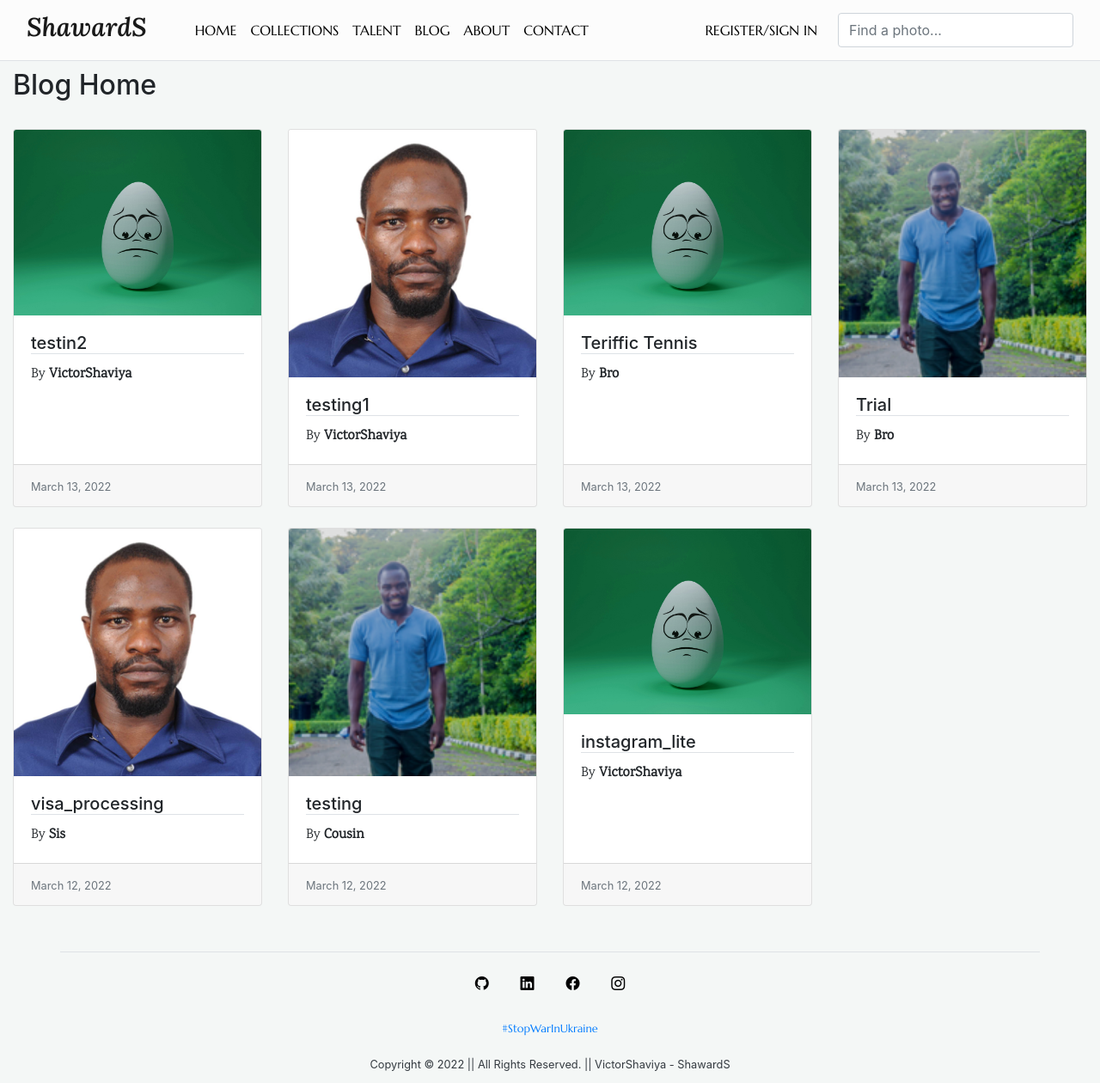
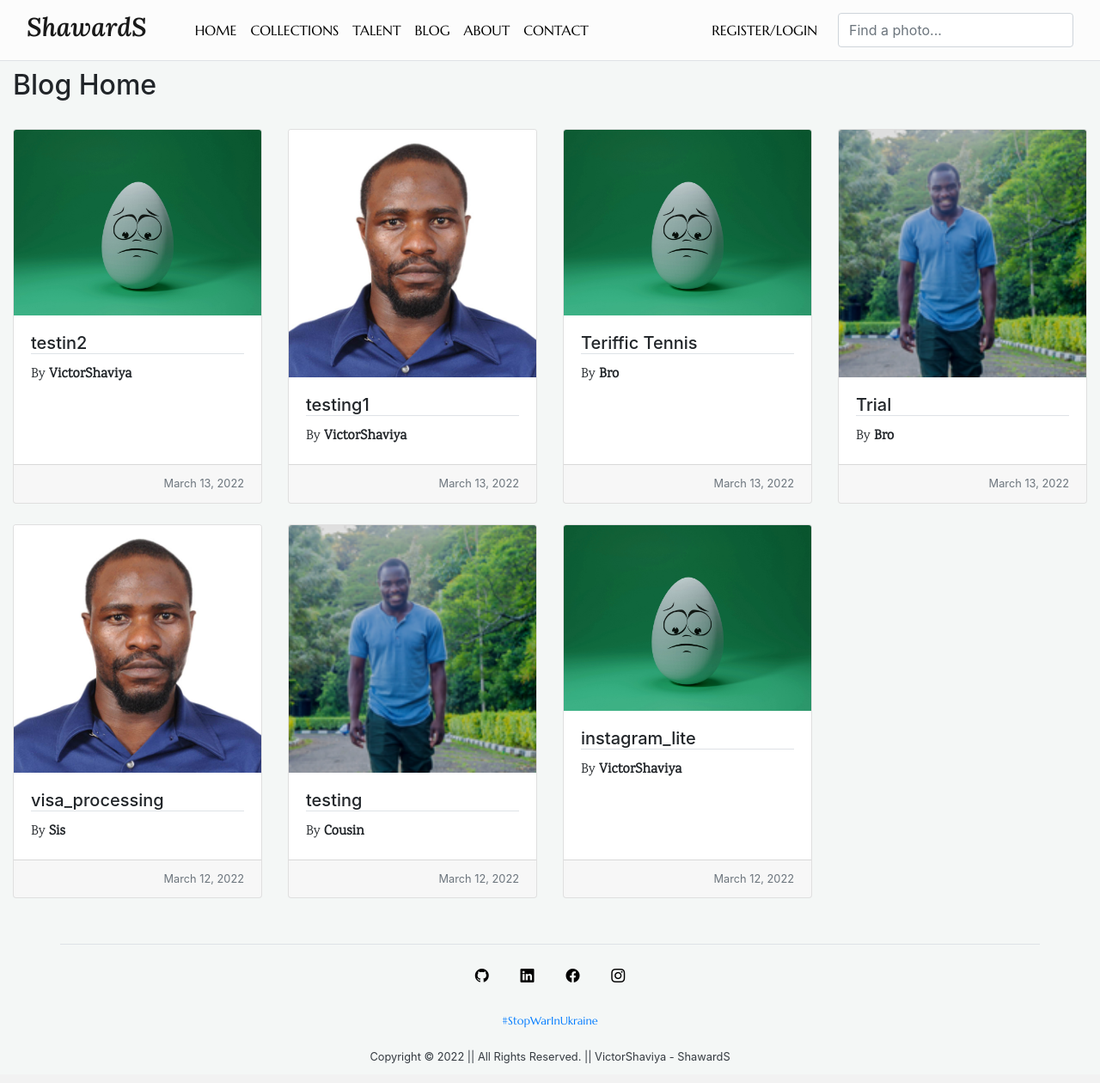
Before and after one commit to ShaviyaVictor/ShawardS, a Django app: page / in a window 1280 px wide. Shown: the whole page at 86% size. After the commit the page ends 1237 px from the top, so only its background shows below. Run offline with Django 4.2, Linux system fonts and the light colour scheme; data comes from the database, SQL or seed files in the repository; some libraries are stand-ins or nearby versions.

Commit message:
Improt the auth_views and register urls for login and logout

```diff
--- a/blog/templates/blog/base.html
+++ b/blog/templates/blog/base.html
@@ -78,7 +78,7 @@
 
             <div class="navbar-nav">
 
-              <a class="nav-item nav-link mr-3" href="{% url 'register' %}">REGISTER/SIGN IN</a>
+              <a class="nav-item nav-link mr-3" href="{% url 'register' %}">REGISTER/LOGIN</a>
 
               <form class="d-flex">
                 <input class="form-control me-2" type="search" placeholder="Find a photo..." aria-label="Search">
--- a/blog/templates/blog/home.html
+++ b/blog/templates/blog/home.html
@@ -23,7 +23,7 @@
           </p>
         </div>
         <div class="card-footer">
-          <small class="text-muted">{{ post.date_posted|date:'F d, Y' }}</small>
+          <small class="text-muted" style="float: right;">{{ post.date_posted|date:'F d, Y' }}</small>
         </div>
       </div>
     </div>
--- a/shawards_project/urls.py
+++ b/shawards_project/urls.py
@@ -14,6 +14,7 @@ Including another URLconf
     2. Add a URL to urlpatterns:  path('blog/', include('blog.urls'))
 """
 from django.contrib import admin
+from django.contrib.auth import views as auth_views
 from django.urls import path, include
 from django.conf import settings
 from django.conf.urls.static import static
@@ -24,6 +25,8 @@ from users import views as user_views
 urlpatterns = [
     path('admin/', admin.site.urls),
     path('register/', user_views.register, name='register'),
+    path('login/', auth_views.LoginView.as_view(), name='login'),
+    path('logout/', auth_views.LogoutView.as_view(), name='logout'),
     path('', include('blog.urls')),
 ]
 
```
